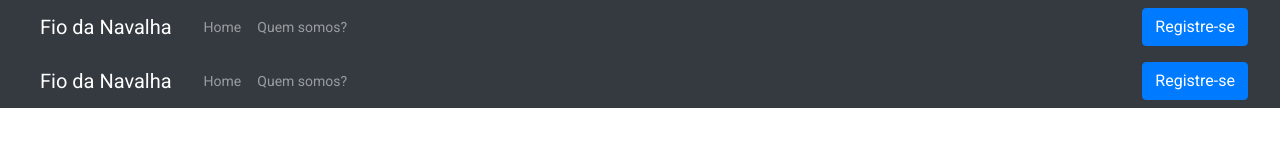
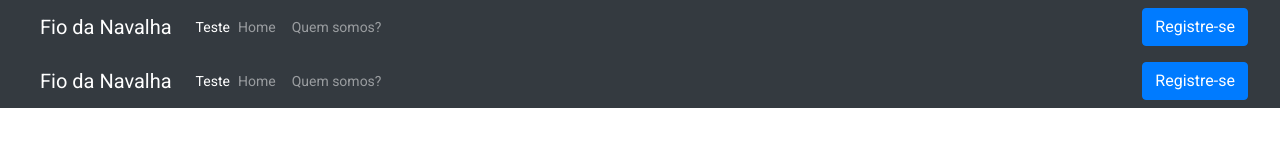
Before and after one commit to PedroCandiido/Front-FioDaNavalha-pt2, an Angular app: page /menu in a window 1280 px wide. Shown: the top 160 px of the page. Built offline with nearby package versions, Linux system fonts and the light colour scheme.

Commit message:
Update menu.component.html

```diff
--- a/src/app/menu/menu.component.html
+++ b/src/app/menu/menu.component.html
@@ -1,6 +1,7 @@
 
 <nav class="navbar navbar-expand-lg navbar-light bg-light navbar-dark bg-dark" >
     <a class="navbar-brand mx-4" href="/home">Fio da Navalha</a>
+    <a routerLink="/home" routerLinkActive="selected">Teste</a>
     <div class="collapse navbar-collapse " id="navbarSupportedContent">
         <ul class="navbar-nav mr-auto">
             <li class="nav-item">
```
